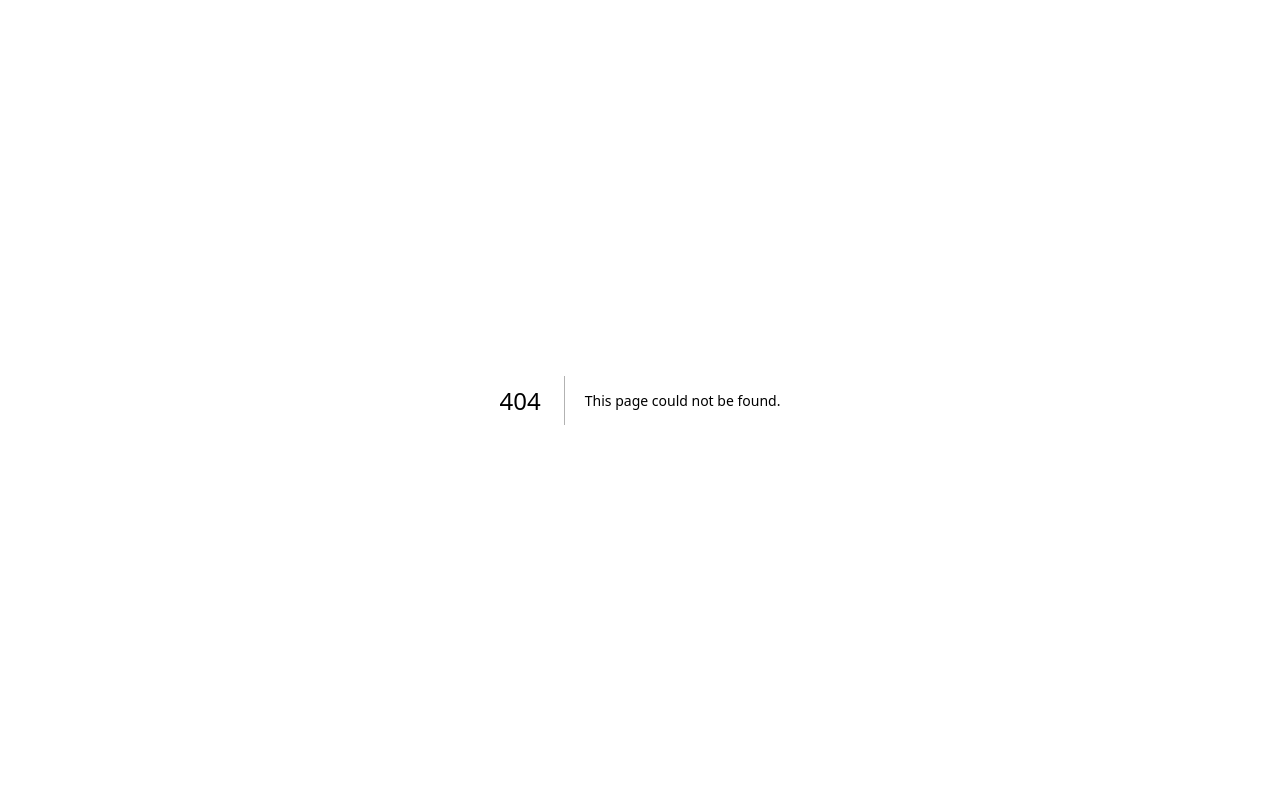
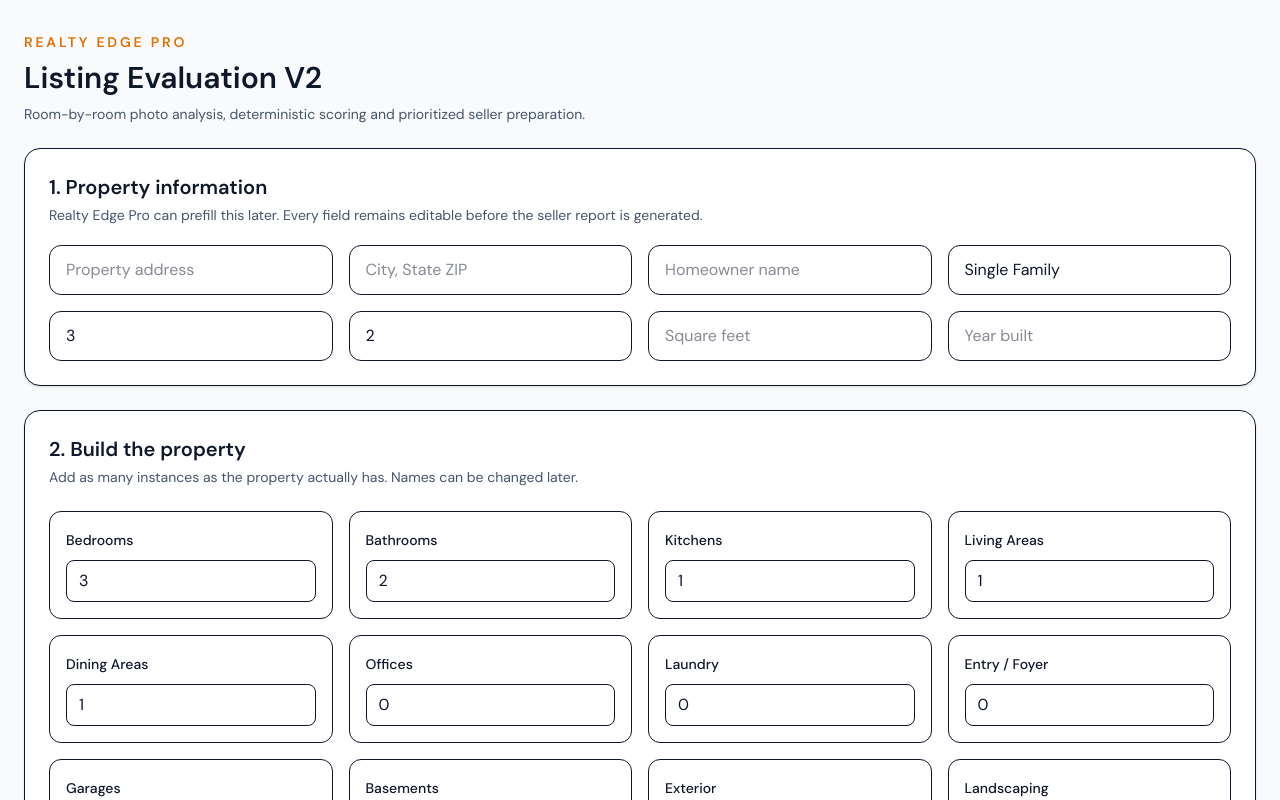
Before and after one commit to gregpett86/listingpilot-ai, a Next.js app: page /listing-ai-v2-live in a window 1280 px wide. Before the commit this address had no page. Shown: the top 800 px of the page. Built offline with nearby package versions, Linux system fonts and the light colour scheme.

Commit message:
Add fresh live test route for Listing AI V2

```diff
--- /dev/null
+++ b/src/app/listing-ai-v2-live/page.tsx
@@ -0,0 +1,7 @@
+import ListingEvaluationV2Client from "../listing-evaluation-v2/listing-evaluation-v2-client";
+
+export const dynamic = "force-dynamic";
+
+export default function ListingAiV2LivePage() {
+  return <ListingEvaluationV2Client />;
+}
```
